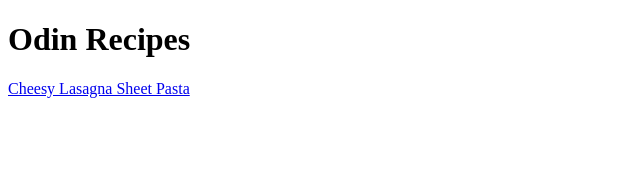
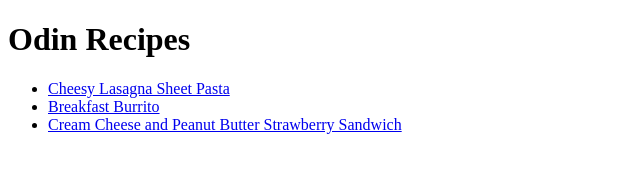
Before and after one commit to mps97/odin-recipes, a plain HTML site: page index.html in a window 1280 px wide. Shown: the whole page, without its empty margins (0-640 px from the left). Drawn offline with Linux system fonts and the light colour scheme.

Commit message:
feat: update recipe list and title
Add burrito.html and sandwich.html as list
and change title to Homepage

```diff
--- a/index.html
+++ b/index.html
@@ -3,10 +3,14 @@
 <head>
     <meta charset="UTF-8">
     <meta name="viewport" content="width=device-width, initial-scale=1.0">
-    <title>Document</title>
+    <title>Homepage</title>
 </head>
 <body>
     <h1>Odin Recipes</h1>
-    <a href="recipes/lasagna.html">Cheesy Lasagna Sheet Pasta</a>
+    <ul>
+        <li><a href="recipes/lasagna.html">Cheesy Lasagna Sheet Pasta</a></li>
+        <li><a href="recipes/burrito.html">Breakfast Burrito</a></li>
+        <li><a href="recipes/sandwich.html">Cream Cheese and Peanut Butter Strawberry Sandwich</a></li>
+    </ul>
 </body>
 </html>
```
